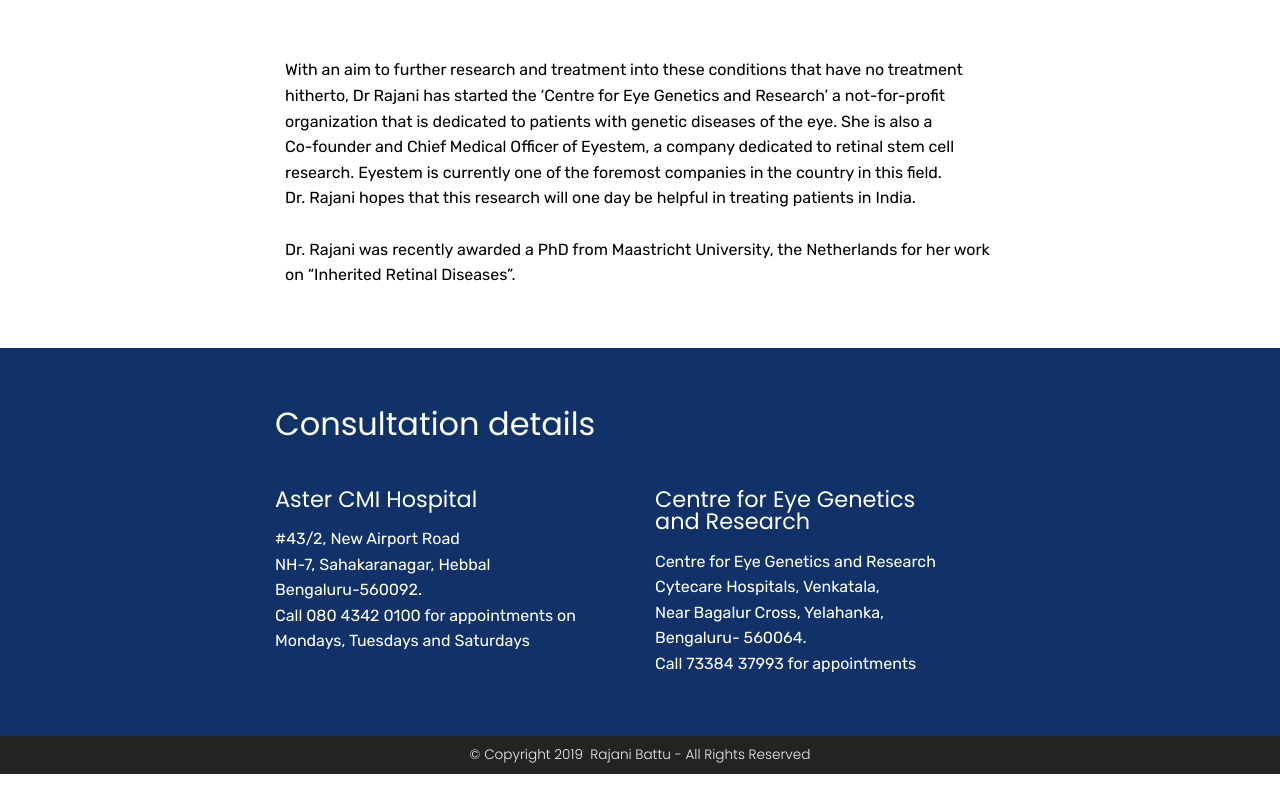
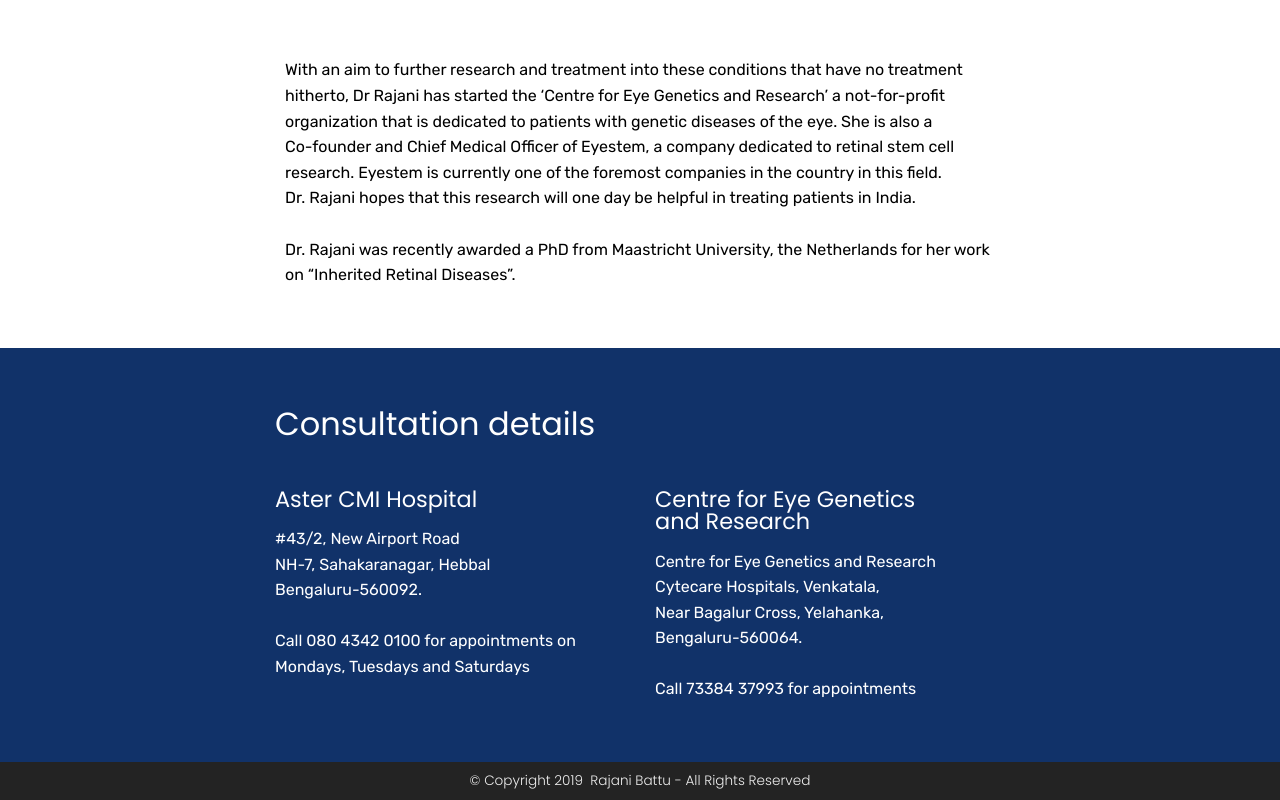
Before and after one commit to ideascapechennai/rajanibattu, a plain HTML site: page index.html in a window 1280 px wide. Shown: the part 1976-2776 px from the top of the page. Before the commit the page ends 2750 px from the top, so only its background shows below. Drawn offline with Linux system fonts and the light colour scheme; a script that the page names is missing.

Commit message:
create github pages

```diff
--- a/index.html
+++ b/index.html
@@ -111,7 +111,7 @@
                 <h3 class="mbr-fonts-style mbr-title mbr-bold pb-2 display-2"><span style="font-weight: normal;">Aster CMI Hospital&nbsp;</span></h3>
                 <div class="mbr-text mbr-fonts-style display-7">#43/2, New Airport Road
 <div>NH-7, Sahakaranagar, Hebbal
-</div><div>Bengaluru-560092.
+</div><div>Bengaluru-560092.</div><div><br></div><div>
 </div><div>
 </div><div>Call 080 4342 0100 for appointments on
 </div><div>Mondays, Tuesdays and Saturdays</div></div>
@@ -124,7 +124,7 @@
                 <div class="mbr-text mbr-fonts-style display-7">Centre for Eye Genetics and Research
 <div>Cytecare Hospitals, Venkatala,
 </div><div>Near Bagalur Cross, Yelahanka,
-</div><div>Bengaluru- 560064.
+</div><div>Bengaluru-560064.</div><div><br></div><div>
 </div><div>
 </div><div>Call 73384 37993 for appointments</div></div>
             </div>
```
Also changed, not shown: 1 other file.
